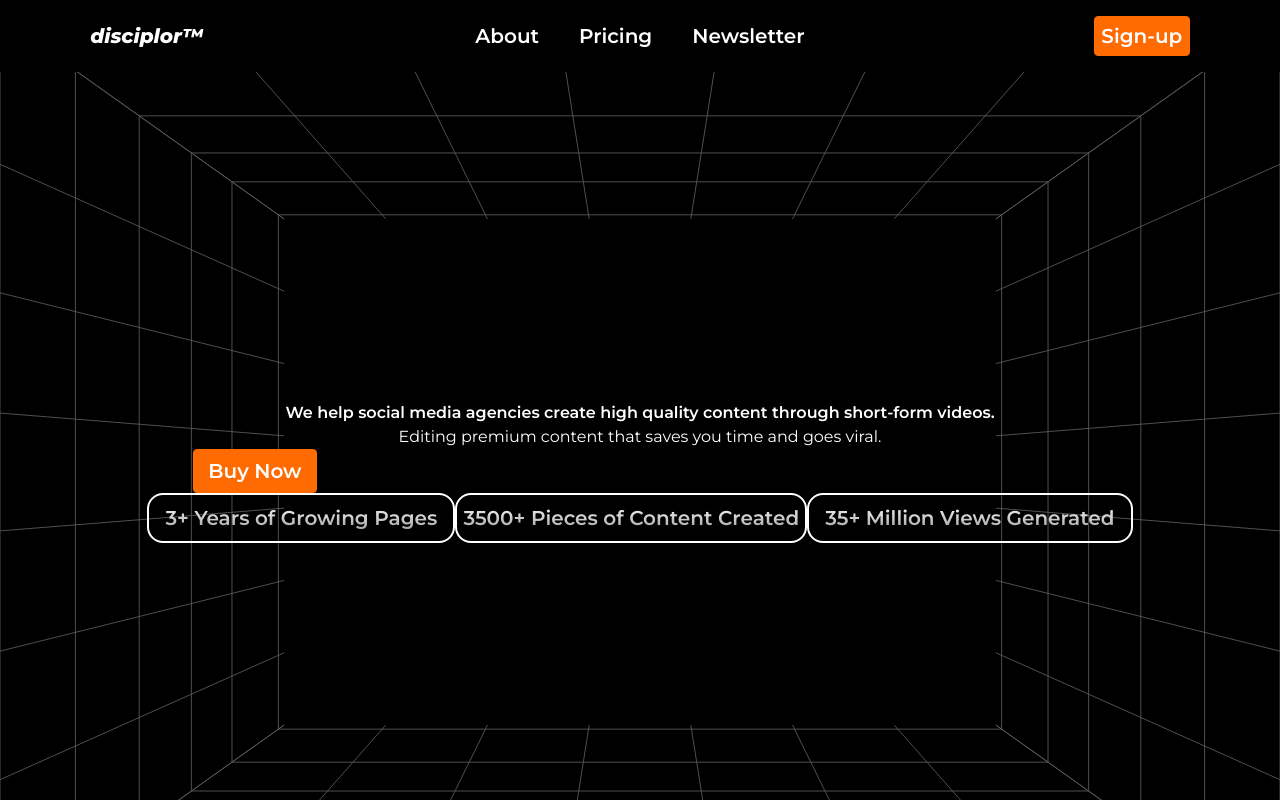
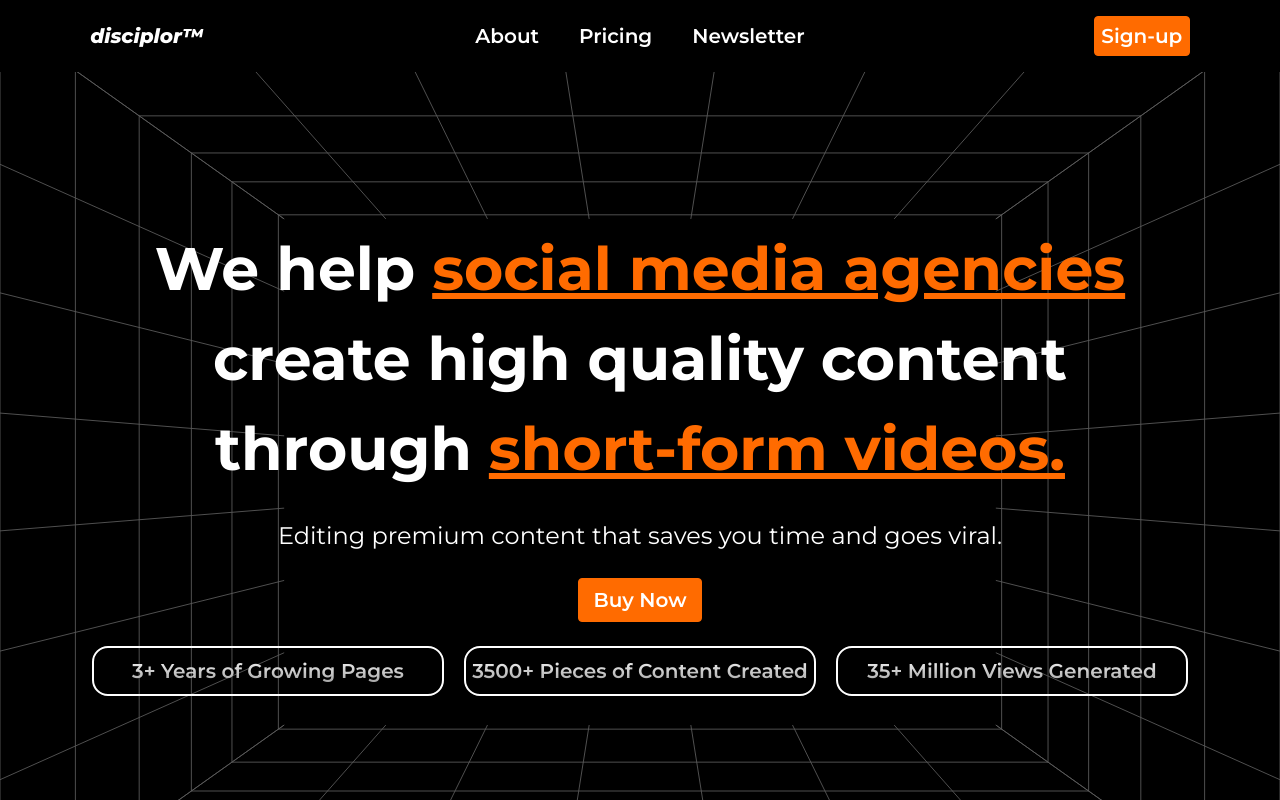
Before and after one commit to dadaxingxing/video-editing-funnel, a React (Vite) app: page / in a window 1280 px wide. Shown: the top 800 px of the page. Built offline with nearby package versions, Linux system fonts and the light colour scheme.

Commit message:
finished development for desktop design of first page, need to make first page more responsive

```diff
--- a/src/App.css
+++ b/src/App.css
@@ -38,12 +38,31 @@
 
     width: 100%;
     height: 100dvh;
+
 }
 
 body{
     color: white;
 }
 
+.p1_stuff{
+    gap: 100000rem;
+}
+
 .p1_title{
-    font-weight: 600;
+    font-weight: 700;
+    font-size: 3.75rem;
+    line-height: auto;
 }
+
+.highlight{
+    color: var(--yellow);
+}
+
+.p1_text{
+    font-size: 1.5rem;
+}
+
+.p1_proof_container{
+    gap: 1.25rem;
+}
--- a/src/App.jsx
+++ b/src/App.jsx
@@ -41,23 +41,27 @@ function App() {
 
       {/* first page */}
       <div className='page1 d-flex flex-column justify-content-center align-items-center text-center'>
-        <div className='container'>
-          <div className='col-10 mx-auto'>
+        <div className='container '>
 
+          <div className='col-12 mx-auto mb-4'>
+              <div className='p1_title'>We help <u className='highlight'>social media agencies</u> create high quality content through <u className='highlight'>short-form videos.</u></div>
+          </div>
 
-            <div className='p1_title'>We help social media agencies create high quality content through short-form videos.</div>
+          <div className='col-12 mx-auto mb-4'>
             <div className='p1_text'>Editing premium content that saves you time and goes viral.</div>
+          </div>
+
+          <div className='col-4 mx-auto d-flex justify-content-center mb-4'>
             <CTA
               height='2.8rem'
               width='7.8rem'
             >Buy Now</CTA>
-            <div className='d-flex flex-row justify-content-center'>
-              <Proof>3+ Years of Growing Pages</Proof>
-              <Proof>3500+ Pieces of Content Created</Proof>
-              <Proof>35+ Million Views Generated</Proof>
-            </div>
+          </div>
 
-
+          <div className='d-flex flex-row justify-content-center mb-4 p1_proof_container'>
+            <Proof>3+ Years of Growing Pages</Proof>
+            <Proof>3500+ Pieces of Content Created</Proof>
+            <Proof>35+ Million Views Generated</Proof>
           </div>
 
         </div>
```
